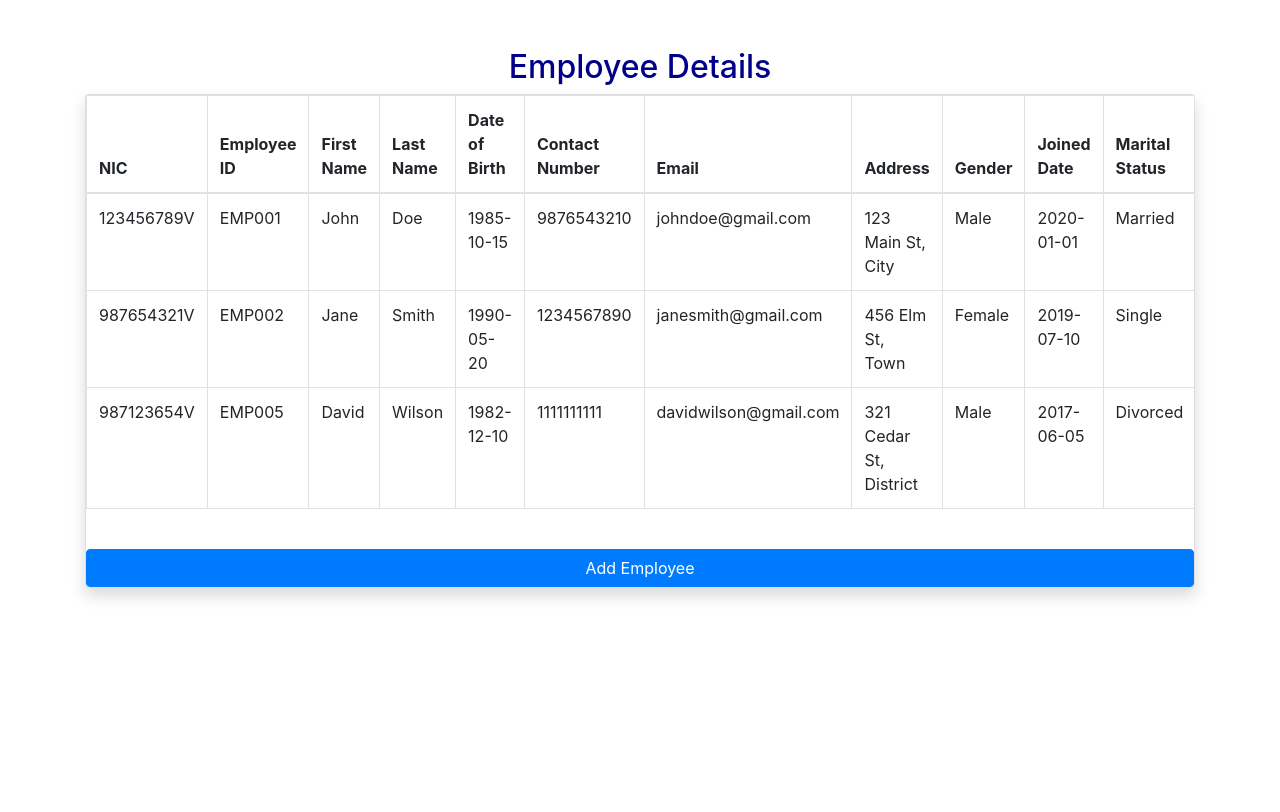
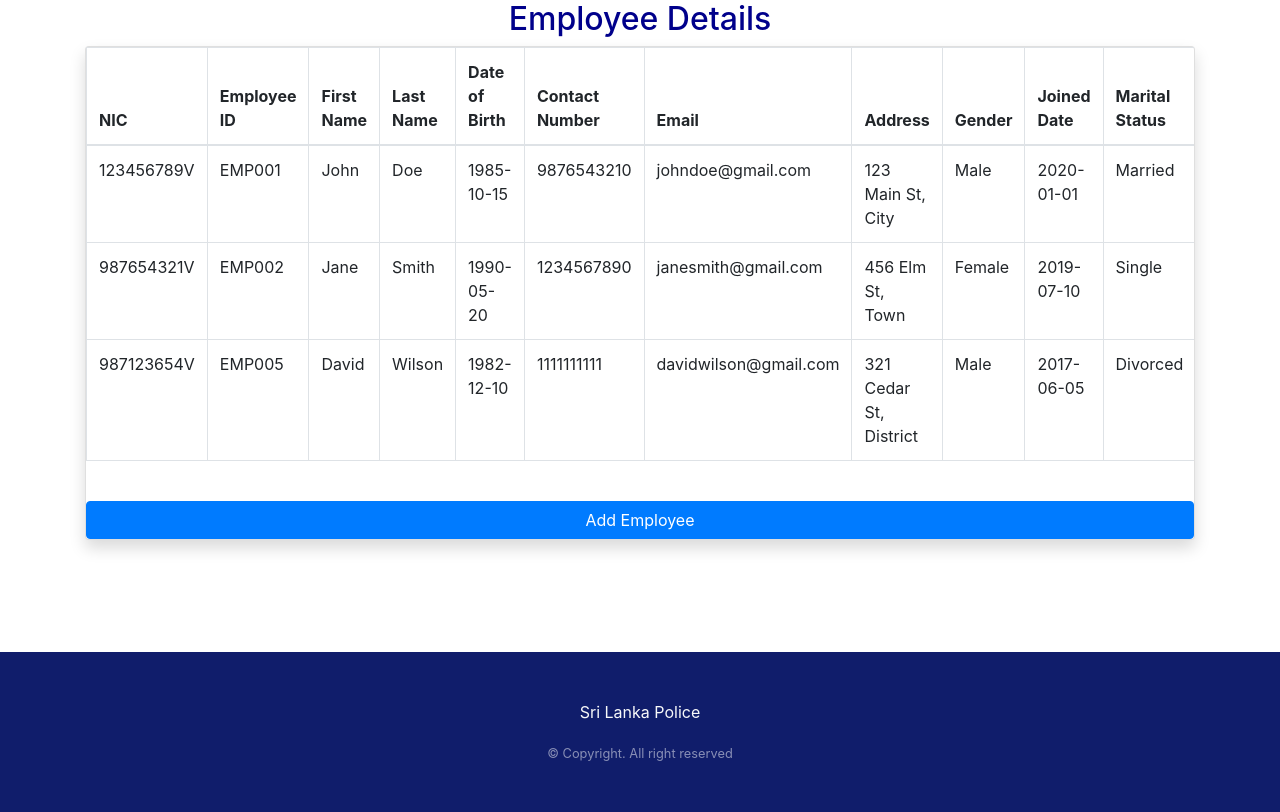
Before and after one commit to SA-Tester/SL-Police-Management-System, a PHP site: page /new-employee.php in a window 1280 px wide. Shown: the part 96-908 px from the top of the page. Before the commit the page ends 695 px from the top, so only its background shows below. Run offline with PHP 8.4, Linux system fonts and the light colour scheme.

Commit message:
changing new employee

```diff
--- a/src/new-employee.php
+++ b/src/new-employee.php
@@ -21,7 +21,7 @@
         renderNavBar();
     ?>
     <!---------------------------------------------------->
-    <br><br><br><br>
+    <br><br>
     <div class="container py-md-5">
         <h2 style="color: darkblue; text-align: center;">Employee Details</h2>
         <div class="card shadow mb-3">
@@ -225,6 +225,13 @@
             </div>
         </div>
     </div>
+    <footer class="py-5 mt-5" style="background-color: #101D6B;">
+            <div class="container text-light text-center">
+                <p class="display-5 mb-3">Sri Lanka Police</p>
+                <small class="text-white-50">&copy; Copyright. All right reserved</small>
+            </div>
+    </footer>
+
     <script src="https://code.jquery.com/jquery-3.6.0.min.js"></script>
     <script src="https://maxcdn.bootstrapcdn.com/bootstrap/4.5.2/js/bootstrap.min.js"></script>
 
```
